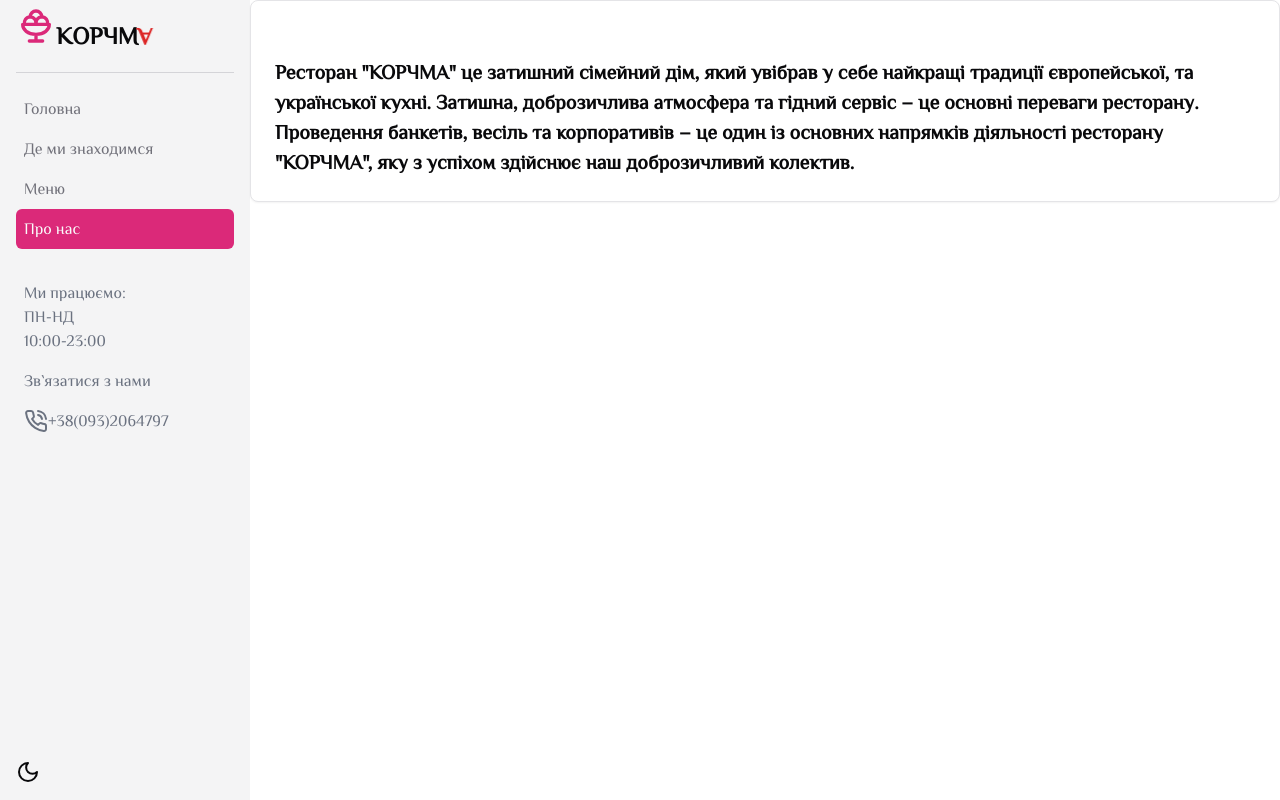
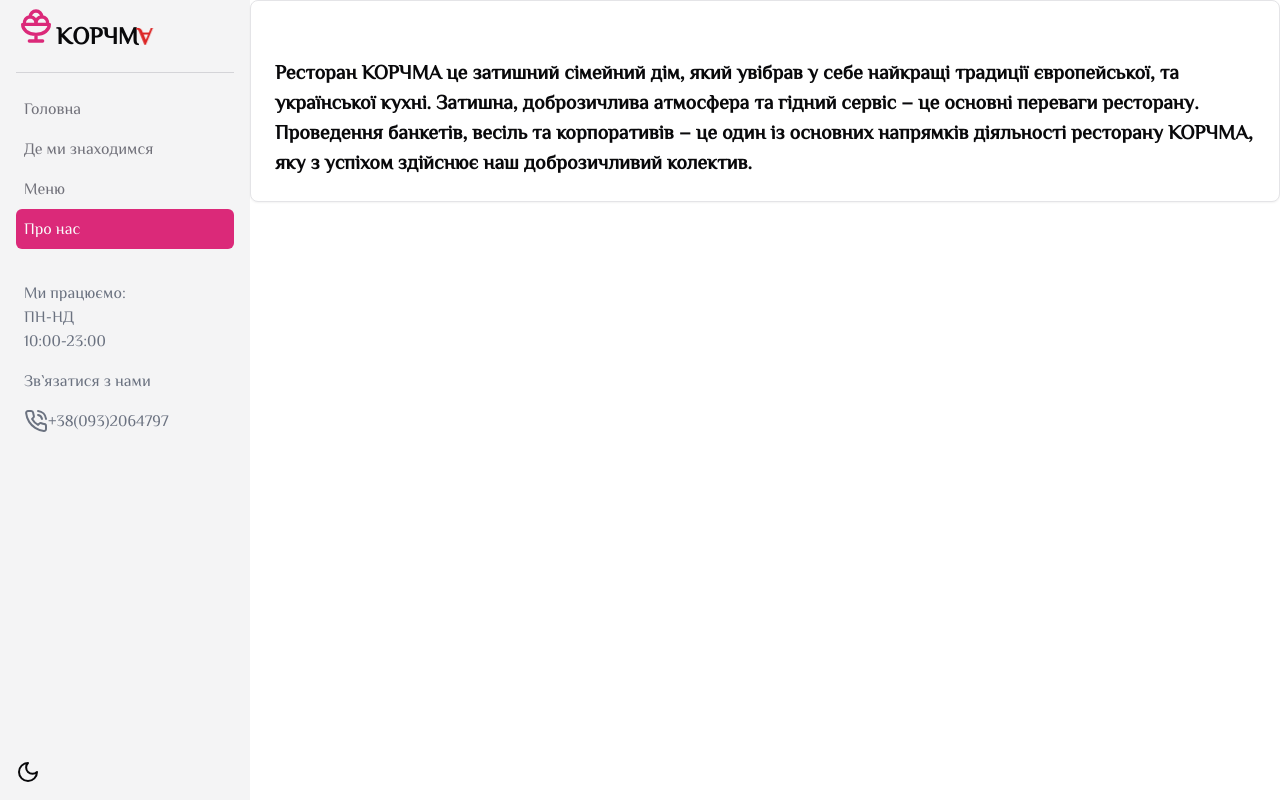
Before and after one commit to speen13/korchma-restaraunt, a Next.js app: page /about-as in a window 1280 px wide. Built offline with nearby package versions, Linux system fonts and the light colour scheme.

Commit message:
one commit

```diff
--- a/app/(menu)/about-as/page.jsx
+++ b/app/(menu)/about-as/page.jsx
@@ -18,10 +18,10 @@ export default function Page() {
       <CardFooter className='flex items-start mt-4'>
         <div>
           <h5 className=''>
-            {`Ресторан "КОРЧМА" це затишний сімейний дім, який увібрав у себе найкращі традиції європейської, та
+            Ресторан КОРЧМА це затишний сімейний дім, який увібрав у себе найкращі традиції європейської, та
               української кухні. Затишна, доброзичлива атмосфера та гідний сервіс – це основні переваги ресторану.
-              Проведення банкетів, весіль та корпоративів – це один із основних напрямків діяльності ресторану "КОРЧМА",
-              яку з успіхом здійснює наш доброзичливий колектив.`}
+              Проведення банкетів, весіль та корпоративів – це один із основних напрямків діяльності ресторану КОРЧМА,
+              яку з успіхом здійснює наш доброзичливий колектив.
           </h5>
         </div>
       </CardFooter>
```
